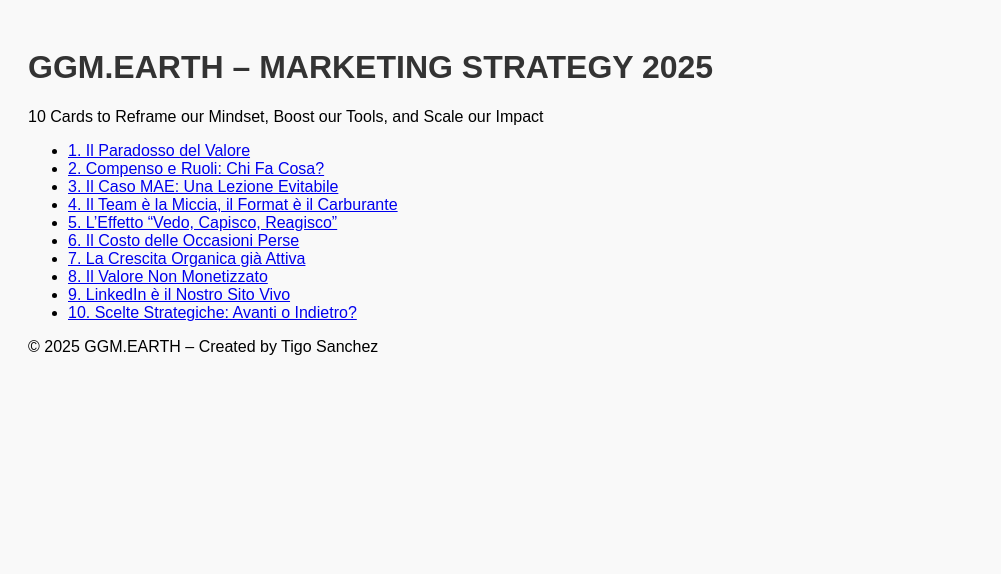
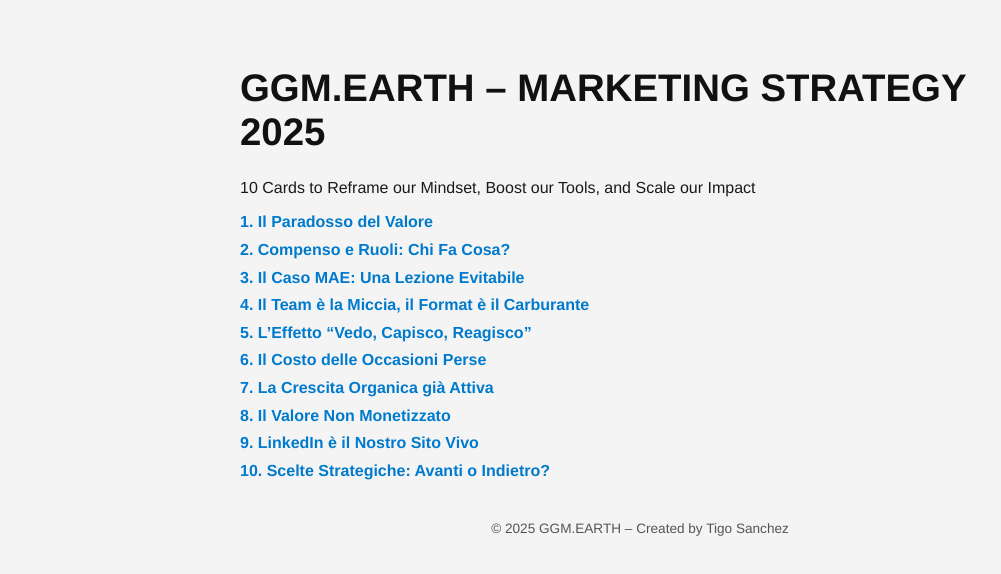
Before and after one commit to Tigo-Sanchez/ggm2025, a plain HTML site: page index.html in a window 1280 px wide. Shown: the whole page, without its empty margins (0-1001 px from the left). Drawn offline with Linux system fonts and the light colour scheme.

Commit message:
Update style.css

```diff
--- a/style.css
+++ b/style.css
@@ -1 +1,33 @@
-body { font-family: Arial, sans-serif; padding: 20px; background-color: #f9f9f9; } h1 { color: #333; }
+body {
+  font-family: Helvetica, Arial, sans-serif;
+  padding: 40px;
+  max-width: 800px;
+  margin: auto;
+  background-color: #f4f4f4;
+  color: #1a1a1a;
+}
+h1 {
+  color: #111;
+  font-size: 2.4em;
+}
+.card-links ul {
+  list-style: none;
+  padding: 0;
+}
+.card-links li {
+  margin: 0.6em 0;
+}
+.card-links a {
+  text-decoration: none;
+  color: #007acc;
+  font-weight: bold;
+}
+.card-links a:hover {
+  color: #005199;
+}
+footer {
+  margin-top: 3em;
+  font-size: 0.85em;
+  color: #555;
+  text-align: center;
+}
```
